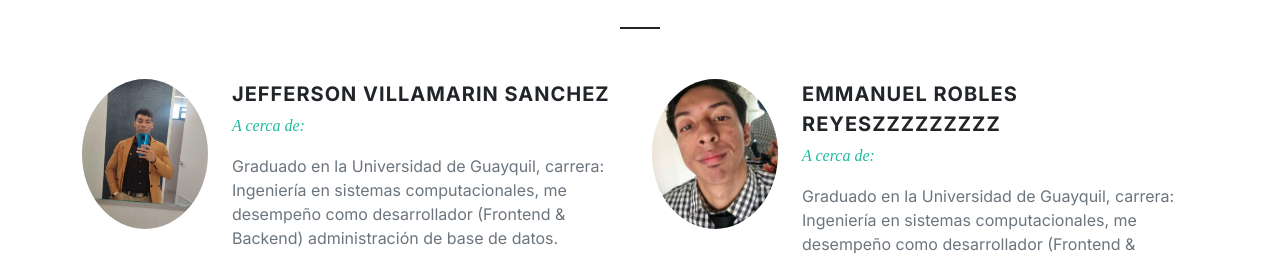
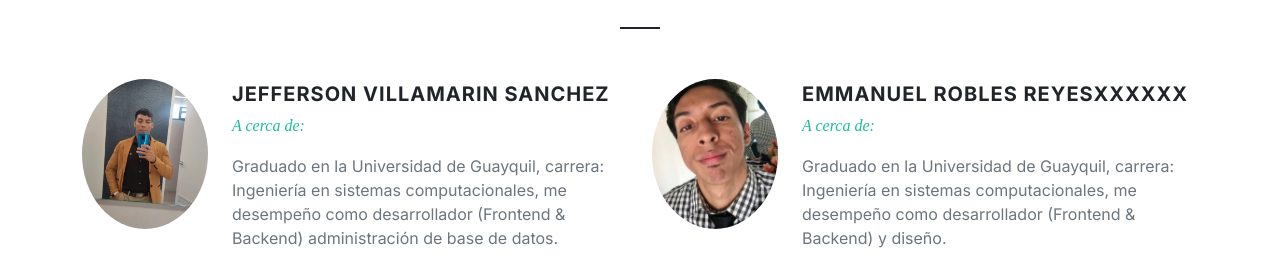
Before and after one commit to jeffPruebas/Jefferson, a plain HTML site: page index-portafolio.html in a window 1280 px wide. Shown: the part 250-511 px from the top of the page. Drawn offline with nearby package versions, Linux system fonts and the light colour scheme.

Commit message:
CAMBIO DE X

```diff
--- a/index-portafolio.html
+++ b/index-portafolio.html
@@ -153,7 +153,7 @@
 											<img class="rounded-circle" src="images/perfil_emm.jpeg" alt="Emmanuel" style="object-fit: cover; width: 100%; height: 100%;">
 										</div>
 										<div class="team-desc col-sm">
-											<div class="team-title"><h4>Emmanuel Robles ReyesZZZZZZZZZ</h4><span>A cerca de:</span></div>
+											<div class="team-title"><h4>Emmanuel Robles ReyesXXXXXX</h4><span>A cerca de:</span></div>
 											<div class="team-content">Graduado en la Universidad de Guayquil, carrera: Ingeniería en sistemas computacionales, me desempeño como desarrollador (Frontend & Backend) y diseño.</div>
 
 											<div class="d-flex border-top border-default mt-4 pt-4">
```
